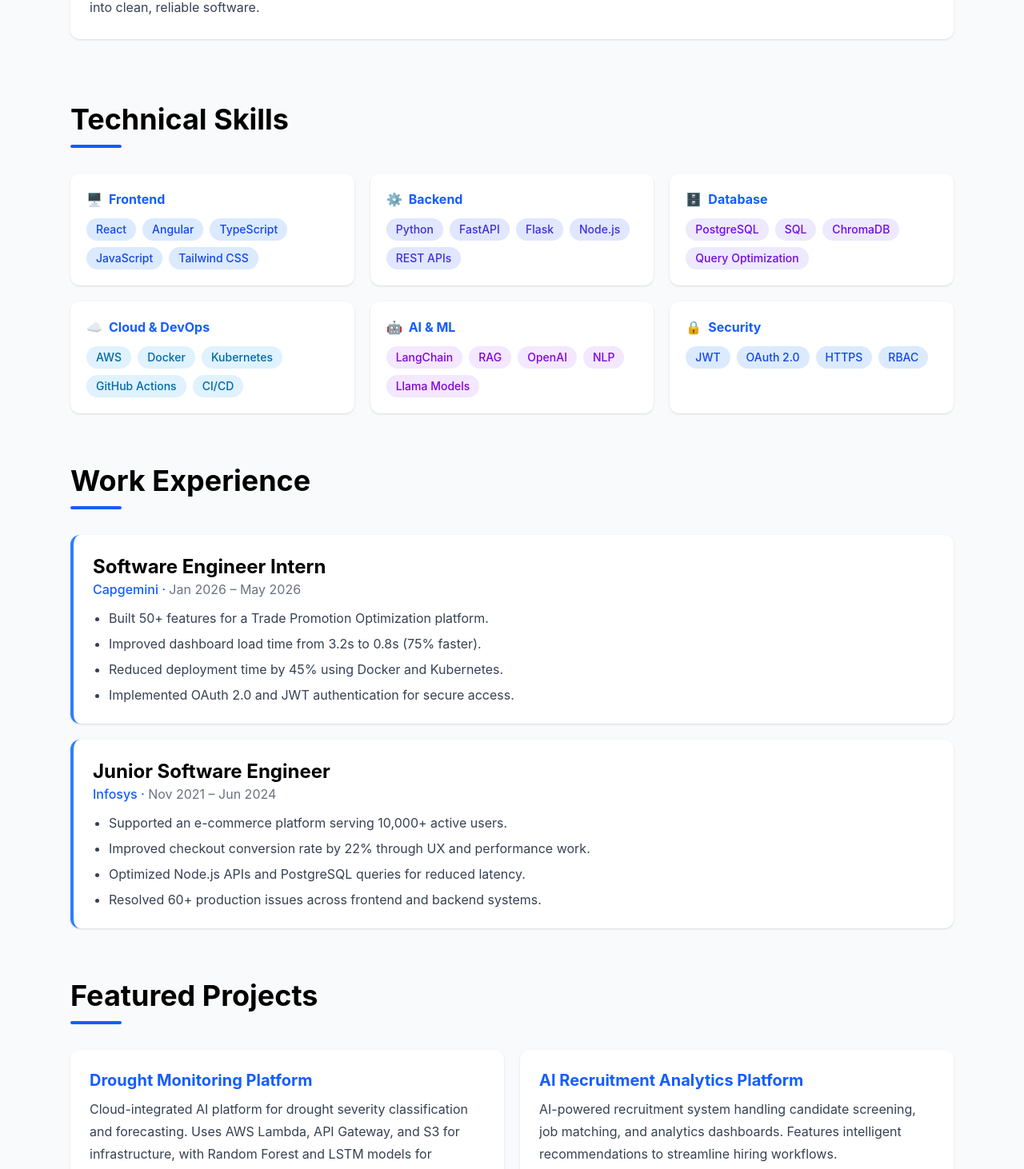
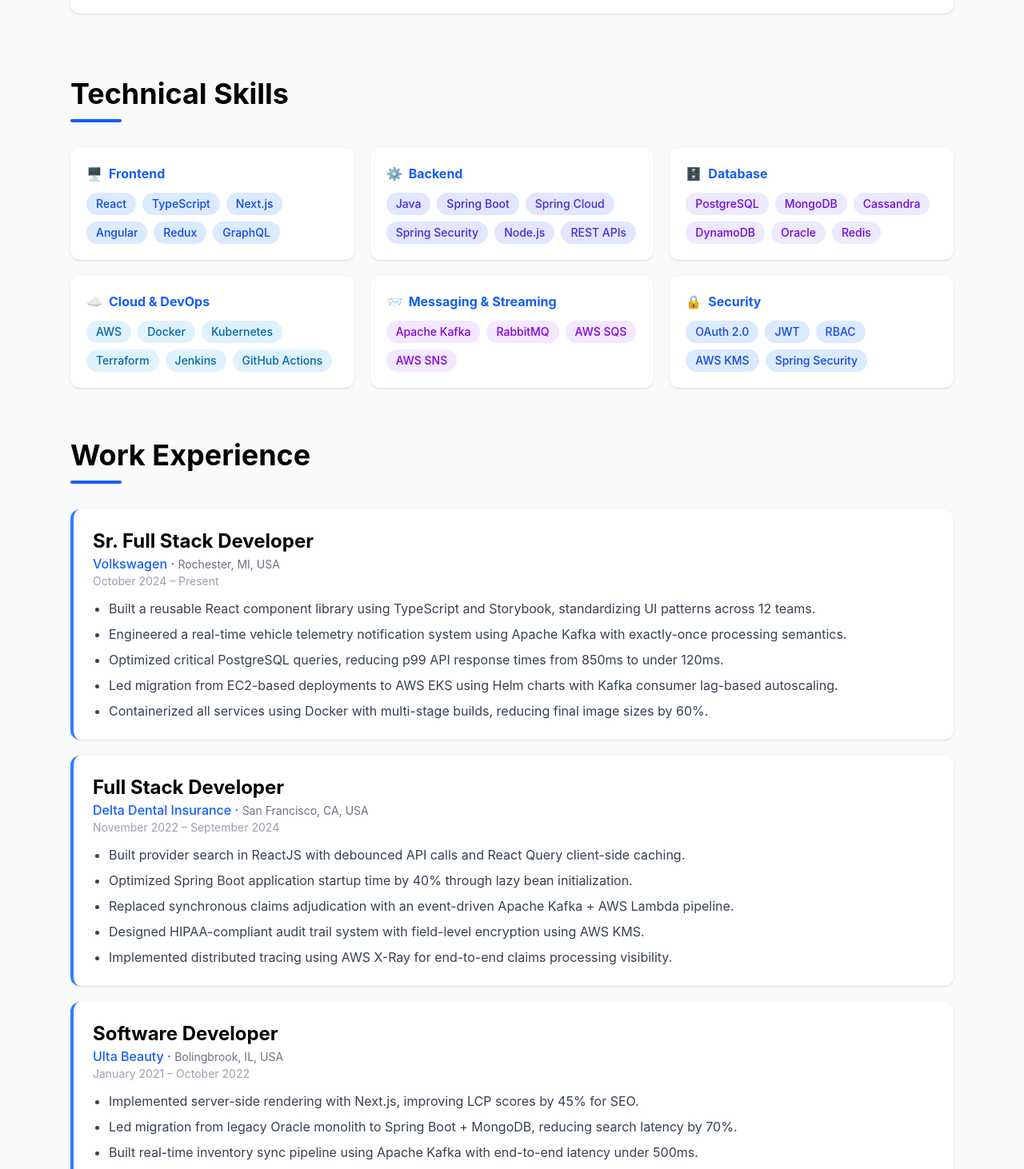
Before and after one commit to karunkumarsomu321-bot/karun-Portfolio, a React (Vite) app: page / in a window 1280 px wide. Shown: the part 1325-2787 px from the top of the page at 80% size. Built offline with nearby package versions, Linux system fonts and the light colour scheme.

Commit message:
Update portfolio with resume data

```diff
--- a/src/App.jsx
+++ b/src/App.jsx
@@ -10,12 +10,12 @@
 ];
 
 const SKILLS = [
-  { category: "Frontend", color: "blue", icon: "🖥️", items: ["React", "Angular", "TypeScript", "JavaScript", "Tailwind CSS"] },
-  { category: "Backend", color: "indigo", icon: "⚙️", items: ["Python", "FastAPI", "Flask", "Node.js", "REST APIs"] },
-  { category: "Database", color: "violet", icon: "🗄️", items: ["PostgreSQL", "SQL", "ChromaDB", "Query Optimization"] },
-  { category: "Cloud & DevOps", color: "sky", icon: "☁️", items: ["AWS", "Docker", "Kubernetes", "GitHub Actions", "CI/CD"] },
-  { category: "AI & ML", color: "purple", icon: "🤖", items: ["LangChain", "RAG", "OpenAI", "NLP", "Llama Models"] },
-  { category: "Security", color: "blue", icon: "🔒", items: ["JWT", "OAuth 2.0", "HTTPS", "RBAC"] },
+  { category: "Frontend", color: "blue", icon: "🖥️", items: ["React", "TypeScript", "Next.js", "Angular", "Redux", "GraphQL"] },
+  { category: "Backend", color: "indigo", icon: "⚙️", items: ["Java", "Spring Boot", "Spring Cloud", "Spring Security", "Node.js", "REST APIs"] },
+  { category: "Database", color: "violet", icon: "🗄️", items: ["PostgreSQL", "MongoDB", "Cassandra", "DynamoDB", "Oracle", "Redis"] },
+  { category: "Cloud & DevOps", color: "sky", icon: "☁️", items: ["AWS", "Docker", "Kubernetes", "Terraform", "Jenkins", "GitHub Actions"] },
+  { category: "Messaging & Streaming", color: "purple", icon: "📨", items: ["Apache Kafka", "RabbitMQ", "AWS SQS", "AWS SNS"] },
+  { category: "Security", color: "blue", icon: "🔒", items: ["OAuth 2.0", "JWT", "RBAC", "AWS KMS", "Spring Security"] },
 ];
 
 const BADGE_COLORS = {
@@ -28,25 +28,55 @@
 
 const EXPERIENCE = [
   {
-    title: "Software Engineer Intern",
-    company: "Capgemini",
-    period: "Jan 2026 – May 2026",
+    title: "Sr. Full Stack Developer",
+    company: "Volkswagen",
+    location: "Rochester, MI, USA",
+    period: "October 2024 – Present",
     bullets: [
-      "Built 50+ features for a Trade Promotion Optimization platform.",
-      "Improved dashboard load time from 3.2s to 0.8s (75% faster).",
-      "Reduced deployment time by 45% using Docker and Kubernetes.",
-      "Implemented OAuth 2.0 and JWT authentication for secure access.",
+      "Built a reusable React component library using TypeScript and Storybook, standardizing UI patterns across 12 teams.",
+      "Engineered a real-time vehicle telemetry notification system using Apache Kafka with exactly-once processing semantics.",
+      "Optimized critical PostgreSQL queries, reducing p99 API response times from 850ms to under 120ms.",
+      "Led migration from EC2-based deployments to AWS EKS using Helm charts with Kafka consumer lag-based autoscaling.",
+      "Containerized all services using Docker with multi-stage builds, reducing final image sizes by 60%.",
     ],
   },
   {
-    title: "Junior Software Engineer",
-    company: "Infosys",
-    period: "Nov 2021 – Jun 2024",
+    title: "Full Stack Developer",
+    company: "Delta Dental Insurance",
+    location: "San Francisco, CA, USA",
+    period: "November 2022 – September 2024",
     bullets: [
-      "Supported an e-commerce platform serving 10,000+ active users.",
-      "Improved checkout conversion rate by 22% through UX and performance work.",
-      "Optimized Node.js APIs and PostgreSQL queries for reduced latency.",
-      "Resolved 60+ production issues across frontend and backend systems.",
+      "Built provider search in ReactJS with debounced API calls and React Query client-side caching.",
+      "Optimized Spring Boot application startup time by 40% through lazy bean initialization.",
+      "Replaced synchronous claims adjudication with an event-driven Apache Kafka + AWS Lambda pipeline.",
+      "Designed HIPAA-compliant audit trail system with field-level encryption using AWS KMS.",
+      "Implemented distributed tracing using AWS X-Ray for end-to-end claims processing visibility.",
+    ],
+  },
+  {
+    title: "Software Developer",
+    company: "Ulta Beauty",
+    location: "Bolingbrook, IL, USA",
+    period: "January 2021 – October 2022",
+    bullets: [
+      "Implemented server-side rendering with Next.js, improving LCP scores by 45% for SEO.",
+      "Led migration from legacy Oracle monolith to Spring Boot + MongoDB, reducing search latency by 70%.",
+      "Built real-time inventory sync pipeline using Apache Kafka with end-to-end latency under 500ms.",
+      "Implemented GraphQL federation using Apollo Gateway, enabling single-request composite data fetching.",
+      "Configured AWS CloudFront distributions achieving 92% CDN cache hit ratio during peak traffic.",
+    ],
+  },
+  {
+    title: "Java Developer",
+    company: "Iprism Technologies",
+    location: "Hyderabad, India",
+    period: "July 2019 – December 2020",
+    bullets: [
+      "Built Angular agent portal with reactive forms and real-time field-level validation.",
+      "Developed premium calculation engine using Java EE and Spring MVC with in-memory Ehcache.",
+      "Implemented Spring Batch partitioned jobs for parallel processing of policy renewal notifications.",
+      "Replaced SOAP endpoints with versioned RESTful APIs, reducing integration response time significantly.",
+      "Designed and tuned Oracle stored procedures, reducing nightly renewal job execution time dramatically.",
     ],
   },
 ];
@@ -56,26 +86,24 @@
     title: "Drought Monitoring Platform",
     description: "Cloud-integrated AI platform for drought severity classification and forecasting. Uses AWS Lambda, API Gateway, and S3 for infrastructure, with Random Forest and LSTM models for prediction.",
     tech: ["AWS Lambda", "S3", "Python", "Random Forest", "LSTM"],
-    github: "https://github.com/karun-kumar-somu/drought-monitoring",
+    github: "https://github.com/karunkumarsomu321-bot",
     demo: null,
   },
   {
     title: "AI Recruitment Analytics Platform",
     description: "AI-powered recruitment system handling candidate screening, job matching, and analytics dashboards. Features intelligent recommendations to streamline hiring workflows.",
     tech: ["React", "FastAPI", "LangChain", "PostgreSQL", "OpenAI"],
-    github: "https://github.com/karun-kumar-somu/ai-recruitment",
+    github: "https://github.com/karunkumarsomu321-bot",
     demo: null,
   },
 ];
 
 const EDUCATION = [
-  { school: "University of Maryland Baltimore County", degree: "Master of Science in Computer Science", detail: "GPA: 3.7", icon: "🎓" },
+  { school: "University of Maryland Baltimore County", degree: "Master of Science in Computer Science", detail: null, icon: "🎓" },
   { school: "Sathyabama Institute of Science and Technology", degree: "Bachelor of Engineering in Computer Science", detail: null, icon: "🎓" },
 ];
 
 const FORMSPREE_ID = "YOUR_FORM_ID";
-
-// ── Hooks ────────────────────────────────────────────────────────────────────
 
 function useTypingEffect(words) {
   const [display, setDisplay] = useState("");
@@ -109,9 +137,7 @@
   useEffect(() => {
     const ids = NAV_LINKS.map((l) => l.href.slice(1));
     const observer = new IntersectionObserver(
-      (entries) => {
-        entries.forEach((e) => { if (e.isIntersecting) setActive(e.target.id); });
-      },
+      (entries) => { entries.forEach((e) => { if (e.isIntersecting) setActive(e.target.id); }); },
       { rootMargin: "-40% 0px -55% 0px" }
     );
     ids.forEach((id) => { const el = document.getElementById(id); if (el) observer.observe(el); });
@@ -134,15 +160,10 @@
   return [ref, visible];
 }
 
-// ── Components ───────────────────────────────────────────────────────────────
-
 function FadeSection({ children, className = "" }) {
   const [ref, visible] = useFadeIn();
   return (
-    <div
-      ref={ref}
-      className={`transition-all duration-700 ${visible ? "opacity-100 translate-y-0" : "opacity-0 translate-y-8"} ${className}`}
-    >
+    <div ref={ref} className={`transition-all duration-700 ${visible ? "opacity-100 translate-y-0" : "opacity-0 translate-y-8"} ${className}`}>
       {children}
     </div>
   );
@@ -158,11 +179,11 @@
 }
 
 function HeroSection() {
-  const text = useTypingEffect(["Software Engineer"]);
+  const text = useTypingEffect(["Full Stack Developer", "Java & React Engineer", "Cloud & AI Engineer"]);
 
   return (
     <section className="relative h-screen flex items-center justify-center text-center overflow-hidden">
-      <img src="/Hero.jpg" alt="Hero background" className="absolute inset-0 w-full h-full object-cover" />
+      <img src="/karun-Portfolio/Hero.jpg" alt="Hero background" className="absolute inset-0 w-full h-full object-cover" />
       <div className="absolute inset-0 bg-black/60" />
       <div className="relative z-10 px-6">
         <h1 className="text-5xl md:text-7xl font-bold text-white mb-4 drop-shadow-lg">
@@ -172,11 +193,11 @@
           {text}<span className="animate-pulse">|</span>
         </p>
         <div className="flex flex-wrap justify-center gap-4">
-          <a href="/Karun Kumar Somu - Resume.pdf" target="_blank" rel="noopener noreferrer"
+          <a href="/karun-Portfolio/Karun Kumar Somu - Resume.pdf" target="_blank" rel="noopener noreferrer"
             className="bg-blue-600 text-white px-8 py-3 rounded-lg font-semibold hover:bg-blue-500 transition-colors shadow-lg">
             📄 View Resume
           </a>
-          <a href="https://github.com/karun-kumar-somu" target="_blank" rel="noopener noreferrer"
+          <a href="https://github.com/karunkumarsomu321-bot" target="_blank" rel="noopener noreferrer"
             className="border border-white text-white px-6 py-3 rounded-lg font-semibold hover:bg-white hover:text-black transition-colors flex items-center gap-2">
             <svg className="w-5 h-5" fill="currentColor" viewBox="0 0 24 24">
               <path d="M12 2C6.477 2 2 6.484 2 12.017c0 4.425 2.865 8.18 6.839 9.504.5.092.682-.217.682-.483 0-.237-.008-.868-.013-1.703-2.782.605-3.369-1.343-3.369-1.343-.454-1.158-1.11-1.466-1.11-1.466-.908-.62.069-.608.069-.608 1.003.07 1.531 1.032 1.531 1.032.892 1.53 2.341 1.088 2.91.832.092-.647.35-1.088.636-1.338-2.22-.253-4.555-1.113-4.555-4.951 0-1.093.39-1.988 1.029-2.688-.103-.253-.446-1.272.098-2.65 0 0 .84-.27 2.75 1.026A9.564 9.564 0 0112 6.844c.85.004 1.705.115 2.504.337 1.909-1.296 2.747-1.027 2.747-1.027.546 1.379.202 2.398.1 2.651.64.7 1.028 1.595 1.028 2.688 0 3.848-2.339 4.695-4.566 4.943.359.309.678.92.678 1.855 0 1.338-.012 2.419-.012 2.747 0 .268.18.58.688.482A10.019 10.019 0 0022 12.017C22 6.484 17.522 2 12 2z" />
@@ -204,9 +225,7 @@
 function ContactForm() {
   const [status, setStatus] = useState("idle");
   const [fields, setFields] = useState({ name: "", email: "", subject: "", message: "" });
-
   const handleChange = (e) => setFields((f) => ({ ...f, [e.target.name]: e.target.value }));
-
   const handleSubmit = async (e) => {
     e.preventDefault();
     setStatus("sending");
@@ -225,7 +244,6 @@
     <div className="bg-green-50 border border-green-200 rounded-xl p-8 text-center">
       <p className="text-2xl mb-2">✅</p>
       <p className="text-green-700 font-semibold text-lg">Message sent!</p>
-      <p className="text-green-600 text-sm mt-1">I'll get back to you as soon as possible.</p>
       <button onClick={() => setStatus("idle")} className="mt-4 text-blue-600 underline text-sm">Send another message</button>
     </div>
   );
@@ -238,7 +256,7 @@
       </div>
       <input type="text" name="subject" value={fields.subject} onChange={handleChange} placeholder="Subject" required className="border border-gray-300 p-4 rounded-lg w-full mb-6 focus:outline-none focus:ring-2 focus:ring-blue-500" />
       <textarea name="message" value={fields.message} onChange={handleChange} rows={6} placeholder="Message" required className="border border-gray-300 p-4 rounded-lg w-full mb-6 focus:outline-none focus:ring-2 focus:ring-blue-500" />
-      {status === "error" && <p className="text-red-600 text-sm mb-4">Something went wrong. Please try again or email me directly.</p>}
+      {status === "error" && <p className="text-red-600 text-sm mb-4">Something went wrong. Please try again.</p>}
       <div className="text-center">
         <button type="submit" disabled={status === "sending"} className="bg-blue-600 text-white px-8 py-3 rounded-lg font-semibold hover:bg-blue-700 disabled:opacity-60 transition-colors">
           {status === "sending" ? "Sending…" : "Send Message"}
@@ -247,8 +265,6 @@
     </form>
   );
 }
-
-// ── App ───────────────────────────────────────────────────────────────────────
 
 function App() {
   const [menuOpen, setMenuOpen] = useState(false);
@@ -285,24 +301,19 @@
         )}
       </nav>
 
-      {/* Hero */}
       <HeroSection />
 
       {/* About */}
       <section id="about" className="max-w-6xl mx-auto px-6 py-12">
         <FadeSection>
           <div className="flex flex-col items-center mb-8">
-            <img src="/profile.jpg" alt="Karun Kumar Somu"
+            <img src="/karun-Portfolio/profile.jpg" alt="Karun Kumar Somu"
               className="w-36 h-36 rounded-full object-cover shadow-lg border-4 border-white ring-4 ring-blue-500 mb-6" />
             <SectionHeading title="About Me" />
           </div>
           <div className="bg-white p-6 rounded-xl shadow">
             <p className="text-gray-700 leading-8">
-              I'm a Software Engineer passionate about building scalable, cloud-native applications,
-              AI-powered platforms, and secure enterprise software. My experience spans frontend
-              development, backend engineering, DevOps automation, cloud deployment, performance
-              optimization, and machine learning systems. I enjoy working at the intersection of
-              engineering and product — turning complex problems into clean, reliable software.
+              Senior Full Stack Developer with 7+ years of experience delivering production-grade applications across Banking, Healthcare, Retail, and Insurance domains. Hands-on expertise in React, TypeScript, Java, Spring Boot, and cloud-native AWS architectures. I specialize in building scalable microservices, event-driven systems with Apache Kafka, and high-performance frontends with modern React patterns.
             </p>
           </div>
         </FadeSection>
@@ -315,9 +326,7 @@
           <div className="grid md:grid-cols-3 gap-5">
             {SKILLS.map(({ category, color, icon, items }) => (
               <div key={category} className="bg-white p-5 rounded-xl shadow hover:shadow-md transition-shadow">
-                <h3 className="font-bold text-blue-600 mb-3 flex items-center gap-2">
-                  <span>{icon}</span>{category}
-                </h3>
+                <h3 className="font-bold text-blue-600 mb-3 flex items-center gap-2"><span>{icon}</span>{category}</h3>
                 <div className="flex flex-wrap gap-2">
                   {items.map((item) => (
                     <span key={item} className={`text-sm font-medium px-3 py-1 rounded-full ${BADGE_COLORS[color]}`}>{item}</span>
@@ -334,12 +343,11 @@
         <FadeSection>
           <SectionHeading title="Work Experience" />
           <div className="space-y-5">
-            {EXPERIENCE.map(({ title, company, period, bullets }) => (
-              <div key={title} className="bg-white p-6 rounded-xl shadow hover:shadow-md transition-shadow border-l-4 border-blue-500">
+            {EXPERIENCE.map(({ title, company, location, period, bullets }) => (
+              <div key={title + company} className="bg-white p-6 rounded-xl shadow hover:shadow-md transition-shadow border-l-4 border-blue-500">
                 <h3 className="text-2xl font-bold">{title}</h3>
-                <p className="text-blue-600 mb-3 font-medium">
-                  {company} · <span className="text-gray-500 font-normal">{period}</span>
-                </p>
+                <p className="text-blue-600 font-medium">{company} · <span className="text-gray-500 text-sm font-normal">{location}</span></p>
+                <p className="text-gray-400 text-sm mb-3">{period}</p>
                 <ul className="list-disc ml-5 space-y-2 text-gray-700">
                   {bullets.map((b) => <li key={b}>{b}</li>)}
                 </ul>
@@ -415,7 +423,7 @@
               {[
                 { icon: "📍", label: "Location", value: "Maryland, United States" },
                 { icon: "📞", label: "Phone", value: "+1 (943) 238-4119" },
-                { icon: "✉️", label: "Email", value: "somukarunkumar@gmail.com" },
+                { icon: "✉️", label: "Email", value: "Karunkumarsomu1228@gmail.com" },
               ].map(({ icon, label, value }) => (
                 <div key={label} className="flex items-center gap-4">
                   <div className="w-14 h-14 rounded-full border-2 border-blue-500 flex items-center justify-center text-2xl flex-shrink-0">{icon}</div>
@@ -436,7 +444,7 @@
         <div className="max-w-6xl mx-auto px-6 flex flex-col md:flex-row justify-between items-center gap-4">
           <p className="text-sm">© {new Date().getFullYear()} Karun Kumar Somu · Built with React & Tailwind CSS</p>
           <div className="flex gap-5">
-            <a href="https://github.com/karun-kumar-somu" target="_blank" rel="noopener noreferrer" className="hover:text-white transition-colors">
+            <a href="https://github.com/karunkumarsomu321-bot" target="_blank" rel="noopener noreferrer" className="hover:text-white transition-colors">
               <svg className="w-5 h-5" fill="currentColor" viewBox="0 0 24 24">
                 <path d="M12 2C6.477 2 2 6.484 2 12.017c0 4.425 2.865 8.18 6.839 9.504.5.092.682-.217.682-.483 0-.237-.008-.868-.013-1.703-2.782.605-3.369-1.343-3.369-1.343-.454-1.158-1.11-1.466-1.11-1.466-.908-.62.069-.608.069-.608 1.003.07 1.531 1.032 1.531 1.032.892 1.53 2.341 1.088 2.91.832.092-.647.35-1.088.636-1.338-2.22-.253-4.555-1.113-4.555-4.951 0-1.093.39-1.988 1.029-2.688-.103-.253-.446-1.272.098-2.65 0 0 .84-.27 2.75 1.026A9.564 9.564 0 0112 6.844c.85.004 1.705.115 2.504.337 1.909-1.296 2.747-1.027 2.747-1.027.546 1.379.202 2.398.1 2.651.64.7 1.028 1.595 1.028 2.688 0 3.848-2.339 4.695-4.566 4.943.359.309.678.92.678 1.855 0 1.338-.012 2.419-.012 2.747 0 .268.18.58.688.482A10.019 10.019 0 0022 12.017C22 6.484 17.522 2 12 2z" />
               </svg>
@@ -446,7 +454,7 @@
                 <path d="M20.447 20.452h-3.554v-5.569c0-1.328-.027-3.037-1.852-3.037-1.853 0-2.136 1.445-2.136 2.939v5.667H9.351V9h3.414v1.561h.046c.477-.9 1.637-1.85 3.37-1.85 3.601 0 4.267 2.37 4.267 5.455v6.286zM5.337 7.433a2.062 2.062 0 01-2.063-2.065 2.064 2.064 0 112.063 2.065zm1.782 13.019H3.555V9h3.564v11.452zM22.225 0H1.771C.792 0 0 .774 0 1.729v20.542C0 23.227.792 24 1.771 24h20.451C23.2 24 24 23.227 24 22.271V1.729C24 .774 23.2 0 22.222 0h.003z" />
               </svg>
             </a>
-            <a href="mailto:somukarunkumar@gmail.com" className="hover:text-white transition-colors">
+            <a href="mailto:Karunkumarsomu1228@gmail.com" className="hover:text-white transition-colors">
               <svg className="w-5 h-5" fill="none" stroke="currentColor" viewBox="0 0 24 24">
                 <path strokeLinecap="round" strokeLinejoin="round" strokeWidth={2} d="M3 8l7.89 5.26a2 2 0 002.22 0L21 8M5 19h14a2 2 0 002-2V7a2 2 0 00-2-2H5a2 2 0 00-2 2v10a2 2 0 002 2z" />
               </svg>
```
